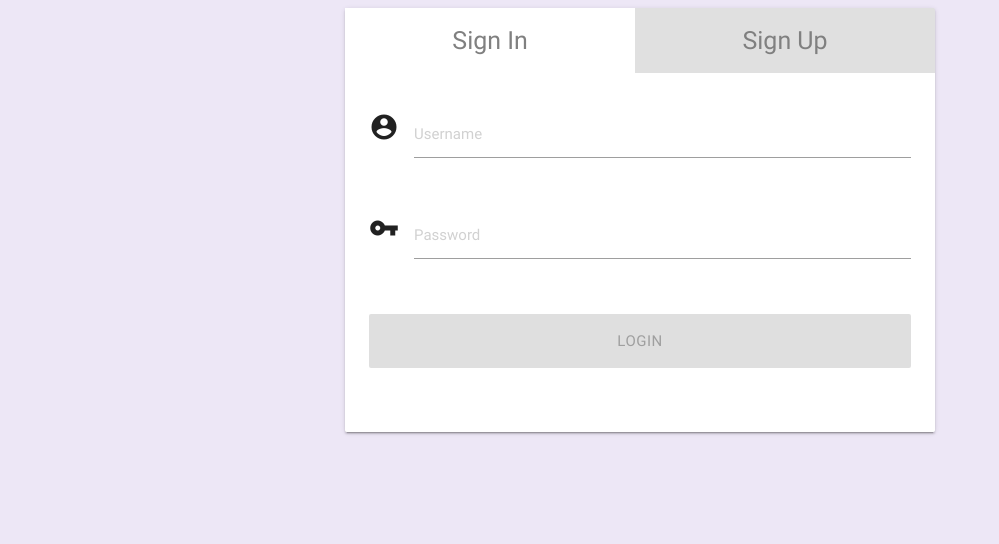
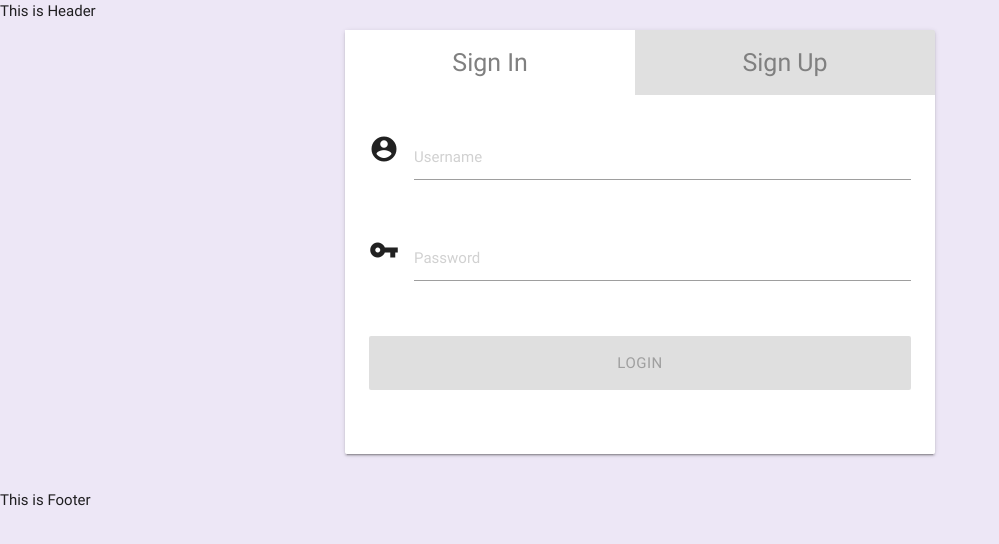
Before and after one commit to vutuoi103146/Angular5, an Angular app: page /login in a window 1280 px wide. Shown: the top 544 px of the page, without its empty margins (0-999 px from the left). Built offline with nearby package versions, Linux system fonts and the light colour scheme.

Commit message:
Master page

```diff
--- a/src/app/app.component.html
+++ b/src/app/app.component.html
@@ -1 +1,7 @@
+<div style="width: 120px;">
+This is Header
+</div>
 <router-outlet></router-outlet>
+<div style="width: 100px;">
+This is Footer
+</div>
```
